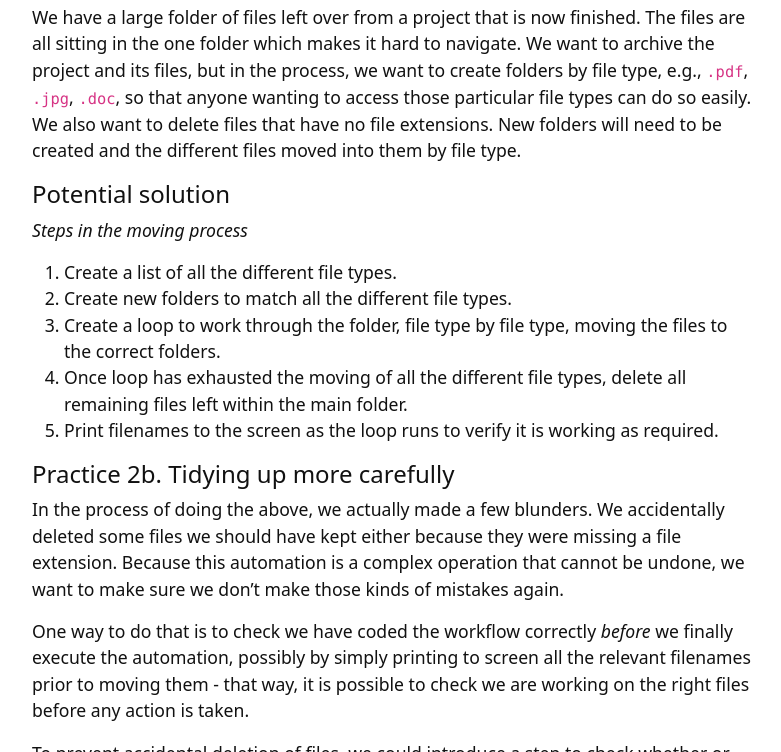
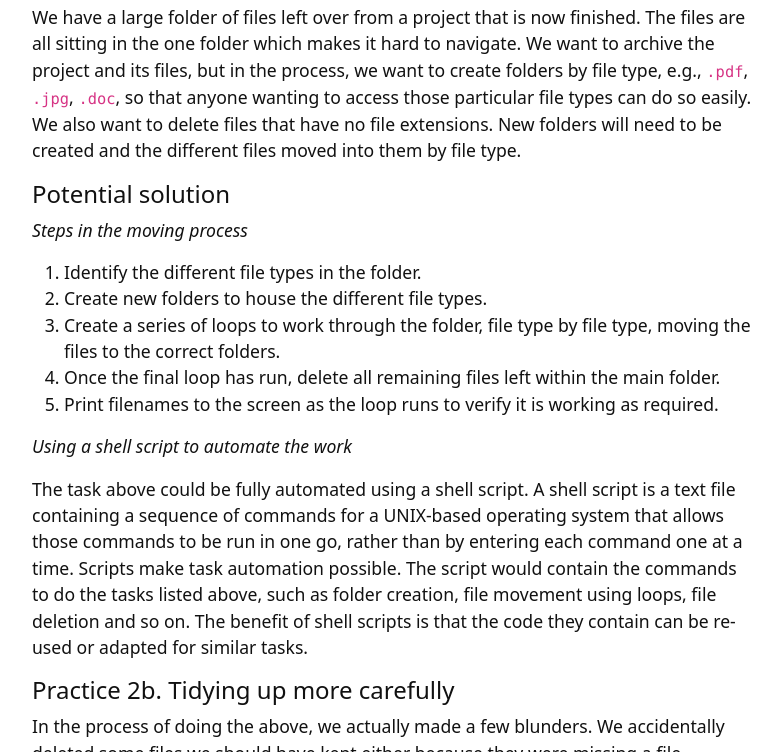
Before and after one commit to weaverbel/intro-computational-thinking, a Jekyll site: the page built from content/5-solutions.md, in a window 1280 px wide and 900 px high, scrolled down 2076 px, cut to the strip 0-752 px from the top of the window. Shown: the whole strip, without its empty margins (245-1026 px from the left). Built offline with Jekyll 4.4.1, drawn with Linux system fonts in a browser that asks for light colours; some of the changed text lies outside the part shown.

Commit message:
Update 5-solutions.md
adding shell scripts

```diff
--- a/content/5-solutions.md
+++ b/content/5-solutions.md
@@ -51,11 +51,15 @@ We have a large folder of files left over from a project that is now finished. T
 
 *Steps in the moving process*
 
-1. Create a list of all the different file types.
-2. Create new folders to match all the different file types.
-3. Create a loop to work through the folder, file type by file type, moving the files to the correct folders.
-4. Once loop has exhausted the moving of all the different file types, delete all remaining files left within the main folder.
+1. Identify the different file types in the folder.
+2. Create new folders to house the different file types.
+3. Create a series of loops to work through the folder, file type by file type, moving the files to the correct folders.
+4. Once the final loop has run, delete all remaining files left within the main folder.
 5. Print filenames to the screen as the loop runs to verify it is working as required.
+
+*Using a shell script to automate the work*
+
+The task above could be fully automated using a shell script. A shell script is a text file containing a sequence of commands for a UNIX-based operating system that allows those commands to be run in one go, rather than by entering each command one at a time. Scripts make task automation possible. The script would contain the commands to do the tasks listed above, such as folder creation, file movement using loops, file deletion and so on. The benefit of shell scripts is that the code they contain can be re-used or adapted for similar tasks.
 
 #### Practice 2b. Tidying up more carefully
 
@@ -84,4 +88,8 @@ In order to analyse the data over time, you need to append the weekly file diges
 6. Append the weekly digest to the newly renamed main data file.
 7. Verify that no data is missing. In [OpenRefine](https://openrefine.org/), using `Facet by Blank` on the relevant data fields could be one way to verify that no data is missing.
 
+*Using a shell script to automate the work*
+
+Again, a shell script could be used to automate this work. Given that these tasks are run weekly, it would make sense to turn this into an automated task rather than a manual one as that will not only be faster, but will reduce the opportunity for error.
+
 ------
```
